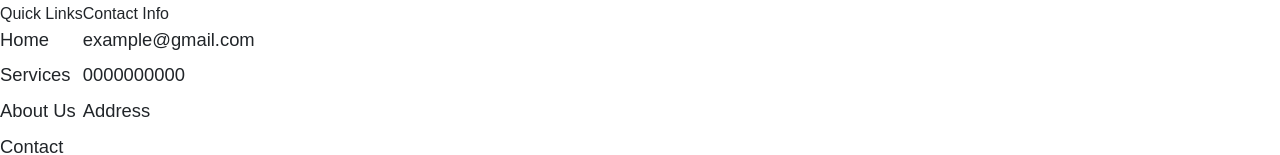
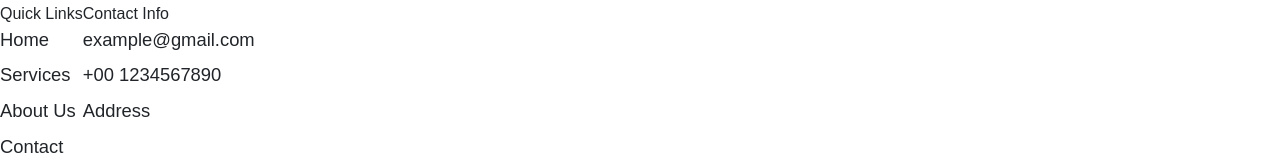
Before and after one commit to josephpal27/We-Connect-Worldwide, a React (Vite) app: page /about in a window 1280 px wide. Shown: the part 3610-3765 px from the top of the page. Built offline with nearby package versions, Linux system fonts and the light colour scheme; a web font is replaced by a local one.

Commit message:
Footer Content Updated

```diff
--- a/src/components/Footer.jsx
+++ b/src/components/Footer.jsx
@@ -61,7 +61,7 @@ const Footer = () => {
                                 Contact Info
                             </span>
                             <a href="#">example@gmail.com</a>
-                            <a href="#">0000000000</a>
+                            <a href="#">+00 1234567890</a>
                             <a href="#">Address</a>
                         </div>
                     </div>
```
